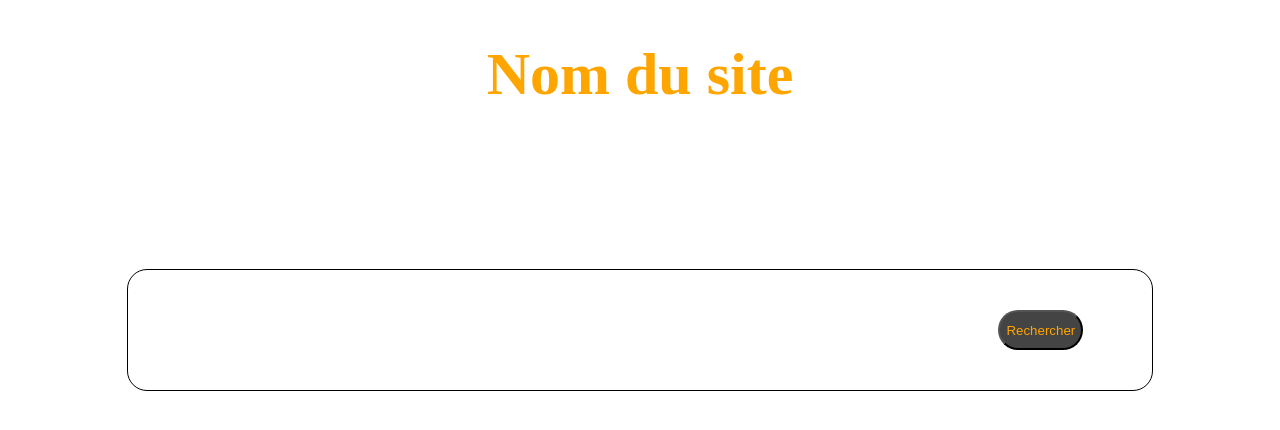
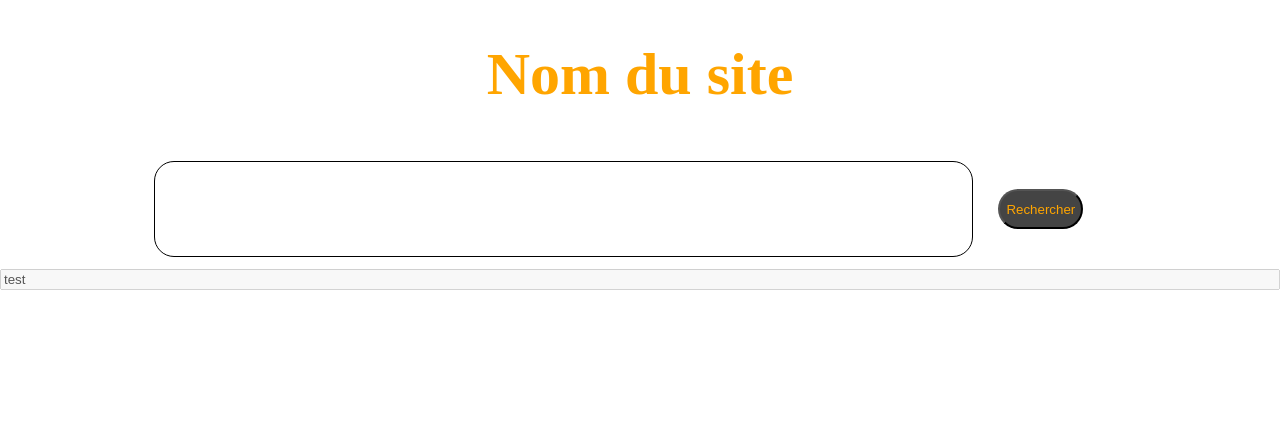
Before and after one commit to celine-pawlak/autocompletion, a PHP site: page / in a window 1280 px wide. Shown: the top 430 px of the page. Run offline with PHP 8.4, Linux system fonts and the light colour scheme; some libraries are stand-ins or nearby versions.

Commit message:
Searchbar results
return 5 results max
function array lowercase

```diff
--- a/Database/Database.php
+++ b/Database/Database.php
@@ -20,7 +20,7 @@ class Database
     public function getPDO()
     {
         if ($this->pdo === null){
-            $pdo = new PDO('mysql:dbname='.$this->db_name.';host='.$this->db_host.'', $this->db_user, $this->db_pass);
+            $pdo = new PDO('mysql:dbname='.$this->db_name.';host='.$this->db_host.';charset=utf8', $this->db_user, $this->db_pass);
             $pdo->setAttribute(PDO::ATTR_ERRMODE, PDO::ERRMODE_EXCEPTION);
             $this->pdo = $pdo;
         }
--- a/element.php
+++ b/element.php
@@ -3,7 +3,12 @@
 <head>
     <meta charset="UTF-8">
     <meta name="viewport" content="width=device-width, initial-scale=1.0">
+    <!-- Font Awesome icons -->
+    <script src="https://kit.fontawesome.com/68f3afb94b.js" crossorigin="anonymous"></script>
+    <!-- JS & JQUERY -->
+    <script type="text/javascript" src="https://ajax.googleapis.com/ajax/libs/jquery/3.1.0/jquery.min.js"></script>
     <script src="ressources/JS/script.js"></script>
+    <!-- CSS -->
     <link rel="stylesheet" href="ressources/CSS/style.css">
     <title>Document</title>
 </head>
--- a/index.php
+++ b/index.php
@@ -14,6 +19,9 @@
             <input type="search" id="search" name="search">
             <button id="button_index">Rechercher</button>
         </section>
+        <section class="flex-column w-100" id="search_results">
+            <input value="test" disabled>
+        </section>
     </main>
 </body>
 </html>
--- a/ressources/CSS/style.css
+++ b/ressources/CSS/style.css
@@ -10,33 +10,36 @@ html, body {
     align-items: center;
     min-height: 100vh;
 }
-#main-index h1
-    {
+
+#main-index h1 {
     font-size: 60px;
     font-weight: bold;
     margin: 5vh 0;
     color: orange;
 }
+
 #section-search-index {
     display: flex;
     flex-direction: row;
     align-items: center;
-    margin: 15vh 0;
     height: 15vh;
     width: 80%;
     font-size: 30px;
-    border: 1px solid black;
     border-radius: 20px;
 }
-#section-search-index:hover
-    {
+#section-search-index > input {
+    border: 1px solid black;
+}
+
+#section-search-index:hover {
     box-shadow: 5px 5px 10px grey;
 }
+
 #search {
     height: 80%;
     width: 80%;
     font-size: 30px;
-    margin:0 2vw;
+    margin: 0 2vw;
     border: 0;
     border-radius: 20px;
     outline: none;
@@ -49,4 +52,14 @@ html, body {
     color: orange;
     background-color: #444444;
 }
+
 /* FIN INDEX */
+
+/* CELINE */
+.flex-column{
+    display: flex;
+    flex-direction: column;
+}
+.w-100{
+    width: 100%;
+}
```
Also changed, not shown: other parts of index.php (+5 -0 lines), API/indexAPI.php (+24 -0 lines), recherche.php (+6 -1 lines), ressources/JS/script.js (+19 -0 lines). Lines whose indentation alone changed are shown as unchanged.
